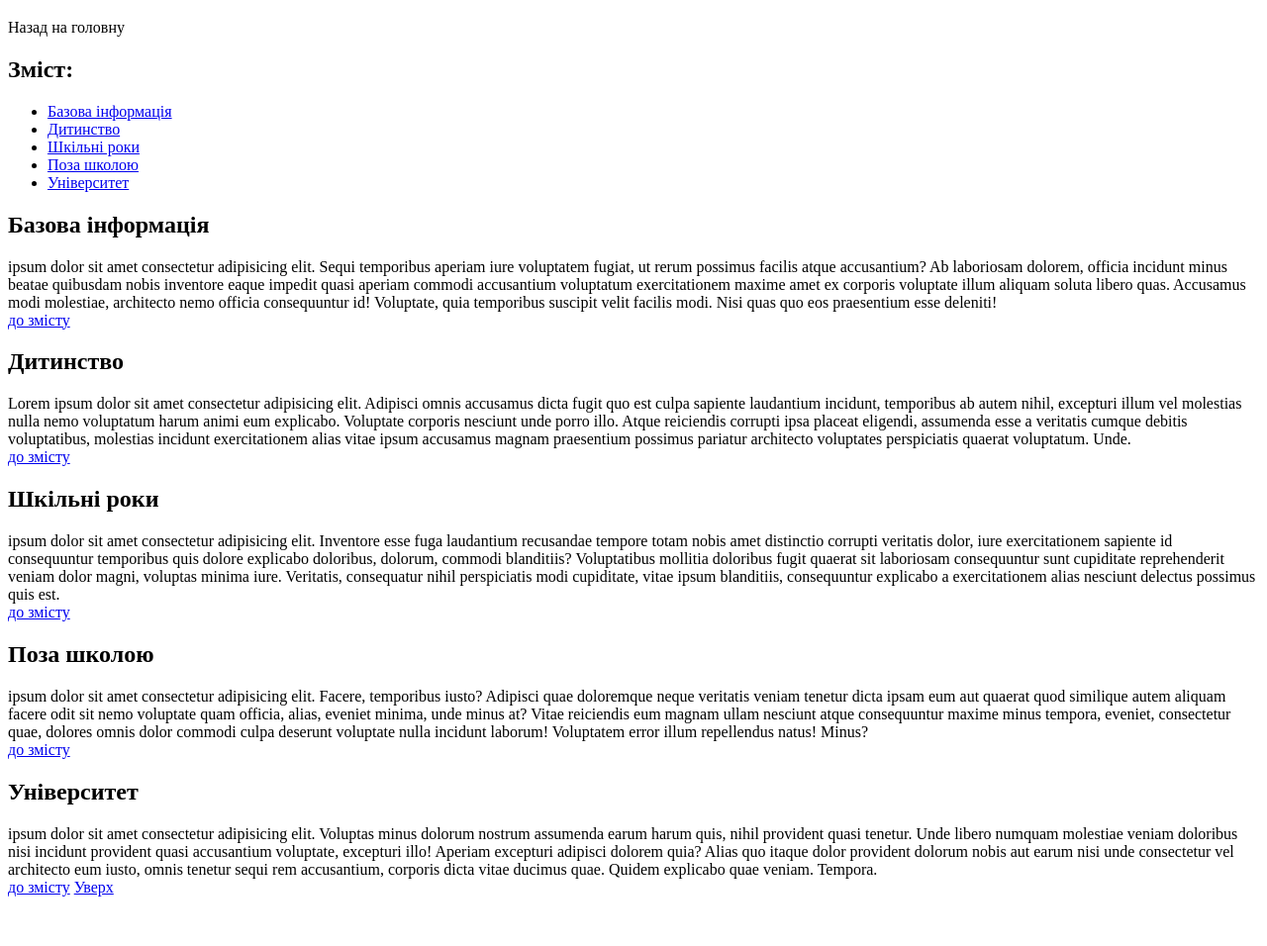
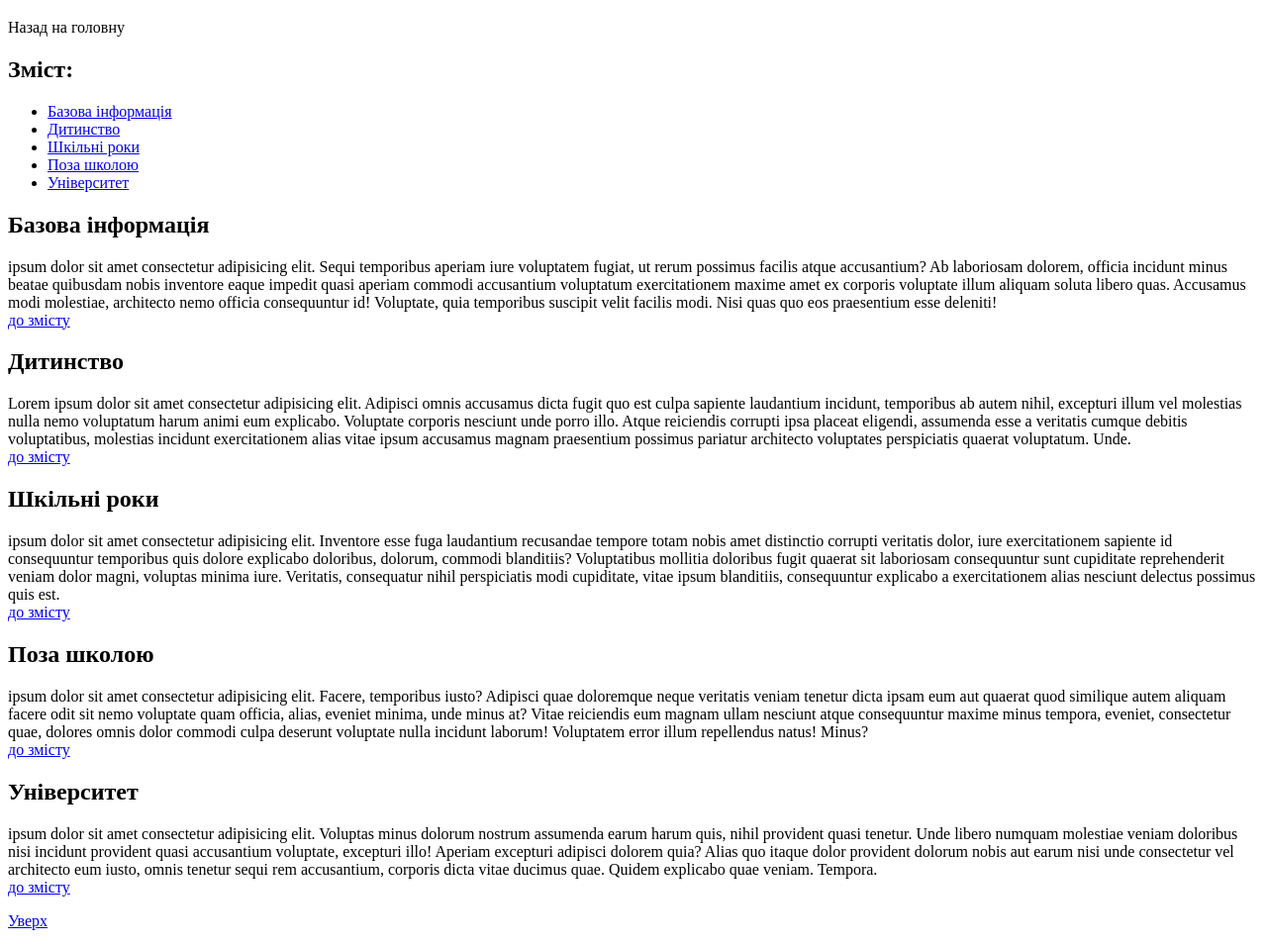
Before and after one commit to malyk-denys/web-design-course, a plain HTML site: page Practical work 1/biography.html in a window 1280 px wide. Shown: the part 61-1017 px from the top of the page at 99% size. Before the commit the page ends 975 px from the top, so only its background shows below. Drawn offline with Linux system fonts and the light colour scheme.

Commit message:
Update biography.html

```diff
--- a/Practical work 1/biography.html
+++ b/Practical work 1/biography.html
@@ -31,6 +31,6 @@
     <h2>Університет</h2>
     <section id="section5"> ipsum dolor sit amet consectetur adipisicing elit. Voluptas minus dolorum nostrum assumenda earum harum quis, nihil provident quasi tenetur. Unde libero numquam molestiae veniam doloribus nisi incidunt provident quasi accusantium voluptate, excepturi illo! Aperiam excepturi adipisci dolorem quia? Alias quo itaque dolor provident dolorum nobis aut earum nisi unde consectetur vel architecto eum iusto, omnis tenetur sequi rem accusantium, corporis dicta vitae ducimus quae. Quidem explicabo quae veniam. Tempora.</section>
     <a href="#section6">до змісту</a>
-    <a href="#top">Уверх</a>
+    <p><a href="#top">Уверх</a></p>
 </body>
 </html>
```
